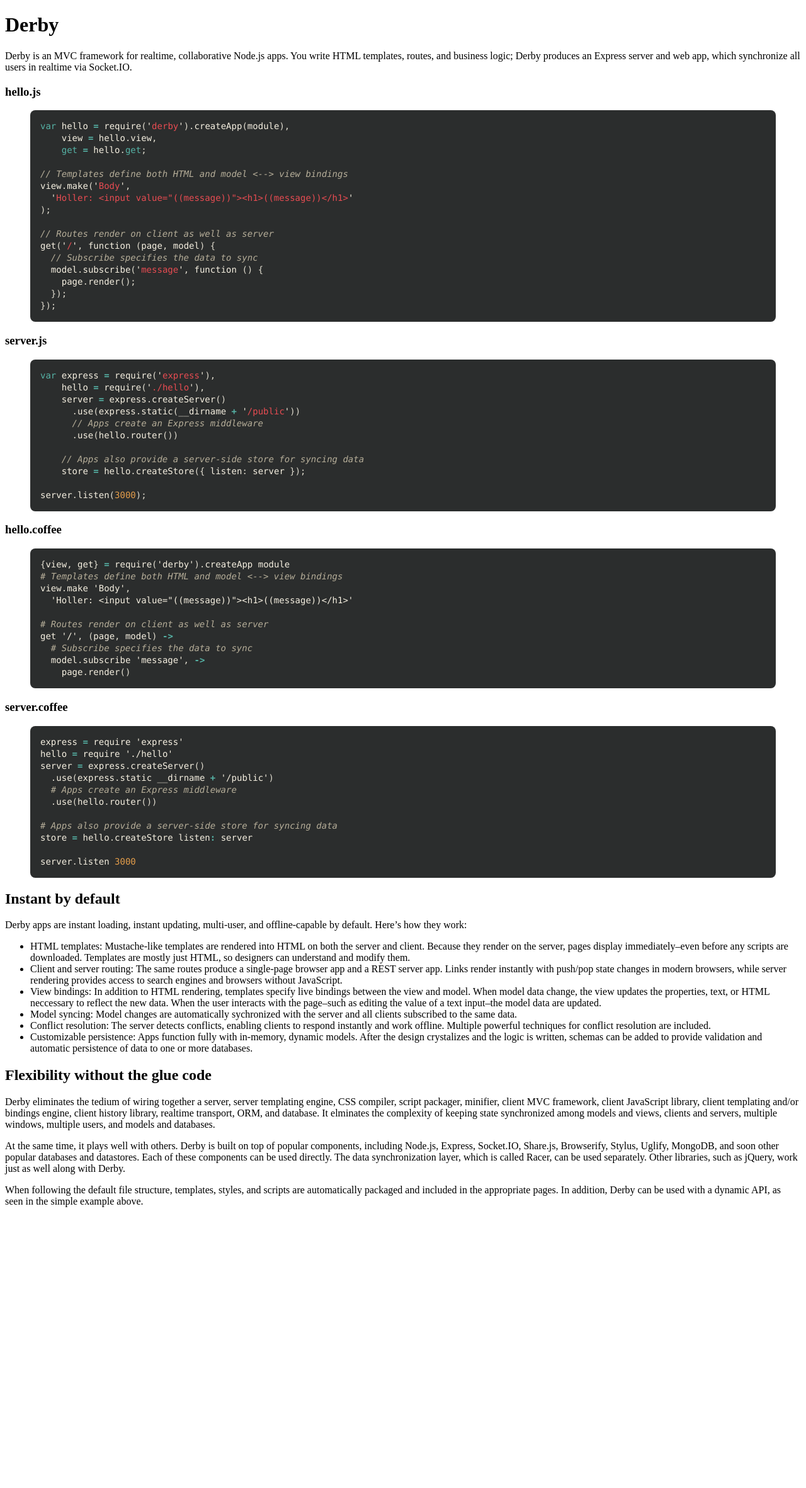
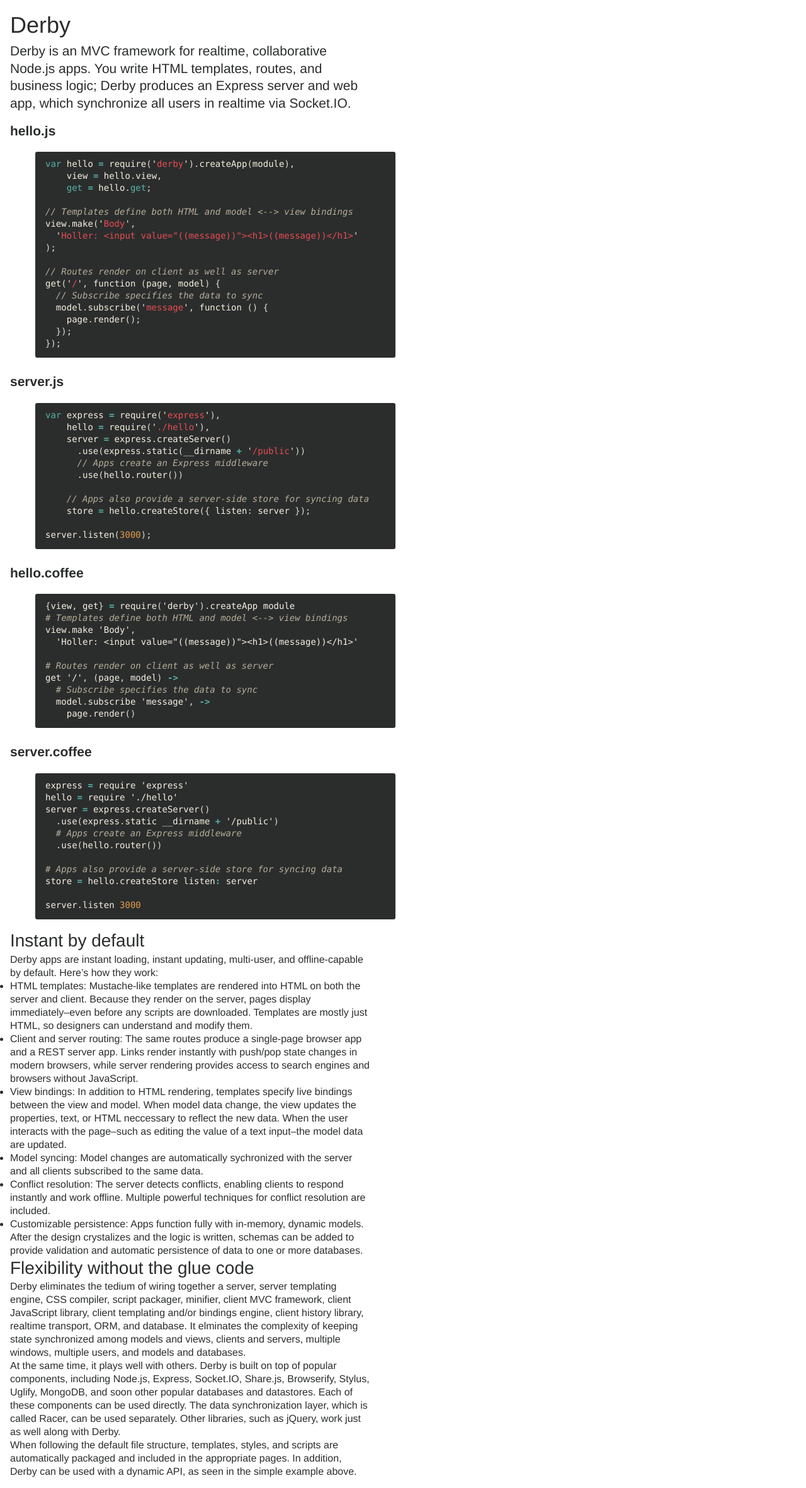
Before and after one commit to derbyjs/derby, a Jekyll site: the page built from index.md, in a window 1280 px wide. Shown: the whole page at 63% size. Built offline with Jekyll 4.4.1, drawn with Linux system fonts in a browser that asks for light colours; before the commit the page ends 1933 px from its top, so only the background shows below that.

Commit message:
formatting

```diff
--- a/_layouts/default.html
+++ b/_layouts/default.html
@@ -2,25 +2,40 @@
 <meta charset=utf-8>
 <title>Derby</title>
 <style>
+html,body,h1,h2,h3,h4,p,ul,li,pre,code{
+  margin: 0;
+  padding: 0;
+  font: 16px/1.3125 'Helvetica Neue', Helvetica, Arial, sans-serif;
+}
+body{
+  padding: 16px;
+  color: #2b2d2d;
+}
+pre,code{
+  font: 14px/19px Consolas, monospace;
+}
+h1{font-size: 36px; font-weight: 500}
+h2{font-size: 28px; font-weight: 500}
+h3{font-size: 21px; font-weight: 600; padding: 8px 0 4px}
+h4{font-size:16px; font-weight: 600}
+#page{max-width: 572px;}
+.promo{font-size: 21px; font-weight: 300; padding: 4px 0 8px}
 .highlight{
   background: #2b2d2d;
   color: #f6f0e1;
-  padding: 16px;
-  border-radius: 8px;
+  padding: 10px 16px 13px;
+  border-radius: 3px;
+  width: 540px;
 }
-pre,code{
-  margin: 0;
-  padding: 0;
-  font: 14px/19px Consolas, monospace;
-}
-.highlight > pre {padding: 0}
-.kd {color: #56b3a6} /* Keyword.Declaration */
-.o {color: #56b3a6; font-weight: bold} /* Operator */
-.s1 {color: #e84c52} /* Literal.String.Single */
-.s2 {color: #e84c52} /* Literal.String.Double */
-.mi {color: #e59e4b} /* Literal.Number.Integer */
-.mf {color: #e59e4b} /* Literal.Number.Float */
-.c1 {color: #b6ae99; font-style: italic} /* Comment.Single */
-.p {color: #dfdbce;}
+.kd{color: #56b3a6}
+.o{color: #56b3a6; font-weight: bold}
+.s1{color: #e84c52}
+.s2{color: #e84c52}
+.mi{color: #e59e4b}
+.mf{color: #e59e4b}
+.c1{color: #b6ae99; font-style: italic}
+.p{color: #dfdbce}
 </style>
+<div id=page>
 {{content}}
+</div>
--- a/index.md
+++ b/index.md
@@ -4,7 +4,7 @@ layout: default
 
 # Derby
 
-Derby is an MVC framework for realtime, collaborative Node.js apps. You write HTML templates, routes, and business logic; Derby produces an Express server and web app, which synchronize all users in realtime via Socket.IO.
+<p class="promo">Derby is an MVC framework for realtime, collaborative Node.js apps. You write HTML templates, routes, and business logic; Derby produces an Express server and web app, which synchronize all users in realtime via Socket.IO.</p>
 
 ### hello.js
 
```
